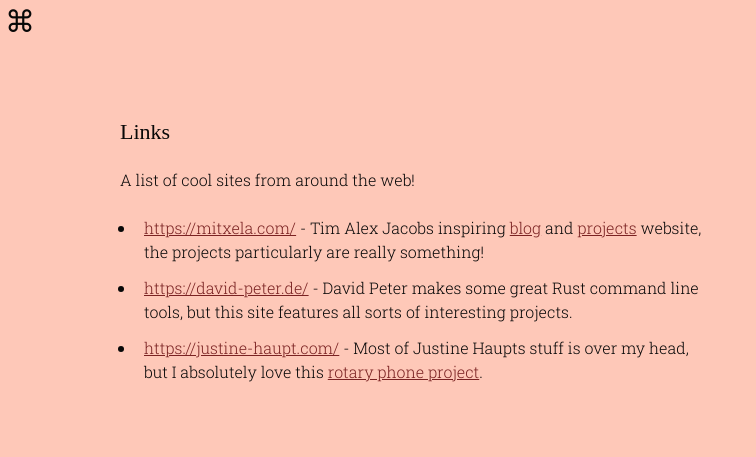
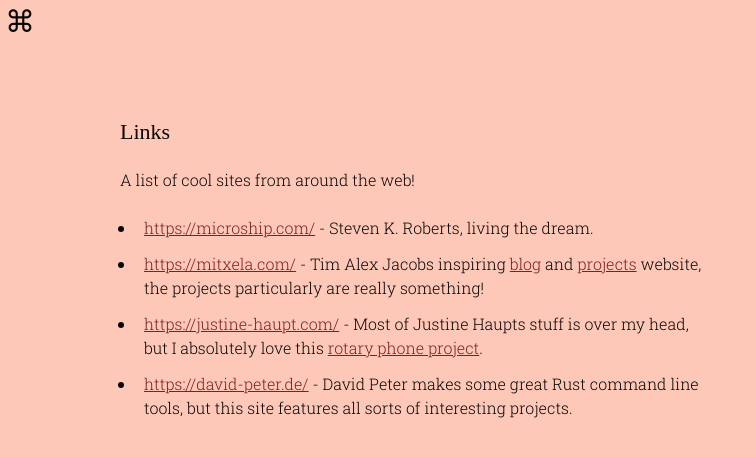
Before and after one commit to wwqrd/wwqrd.github.io, a Jekyll site: the page built from miscellaneous/links.md, in a window 1280 px wide. Shown: the top 457 px of the page, without its empty margins (0-756 px from the left). Built offline with Jekyll 4.4.1, drawn with Linux system fonts in a browser that asks for light colours; some web fonts are replaced; our own code applies the rules of GitHub Pages for plain Markdown files.

Commit message:
Update links.md

```diff
--- a/miscellaneous/links.md
+++ b/miscellaneous/links.md
@@ -6,16 +6,19 @@
 
 <ul>
   <li>
+    <a href="https://microship.com/">https://microship.com/</a> - Steven K. Roberts, living the dream.
+  </li>
+  <li>
     <a href="https://mitxela.com/">https://mitxela.com/</a> - Tim Alex Jacobs inspiring
     <a href="https://mitxela.com/rants">blog</a> and
     <a href="https://mitxela.com/projects">projects</a> website, the projects particularly are really something!
   </li>
   <li>
+    <a href="https://justine-haupt.com/">https://justine-haupt.com/</a> - Most of Justine Haupts stuff
+    is over my head, but I absolutely love this <a href="https://justine-haupt.com/rotarycellphone/index.html">rotary phone project</a>.
+  </li>
+  <li>
     <a href="https://david-peter.de/">https://david-peter.de/</a> - David Peter makes some great
     Rust command line tools, but this site features all sorts of interesting projects.
   </li>
-  <li>
-    <a href="https://justine-haupt.com/">https://justine-haupt.com/</a> - Most of Justine Haupts stuff
-    is over my head, but I absolutely love this <a href="https://justine-haupt.com/rotarycellphone/index.html">rotary phone project</a>.
-  </li>
 </ul>
```
